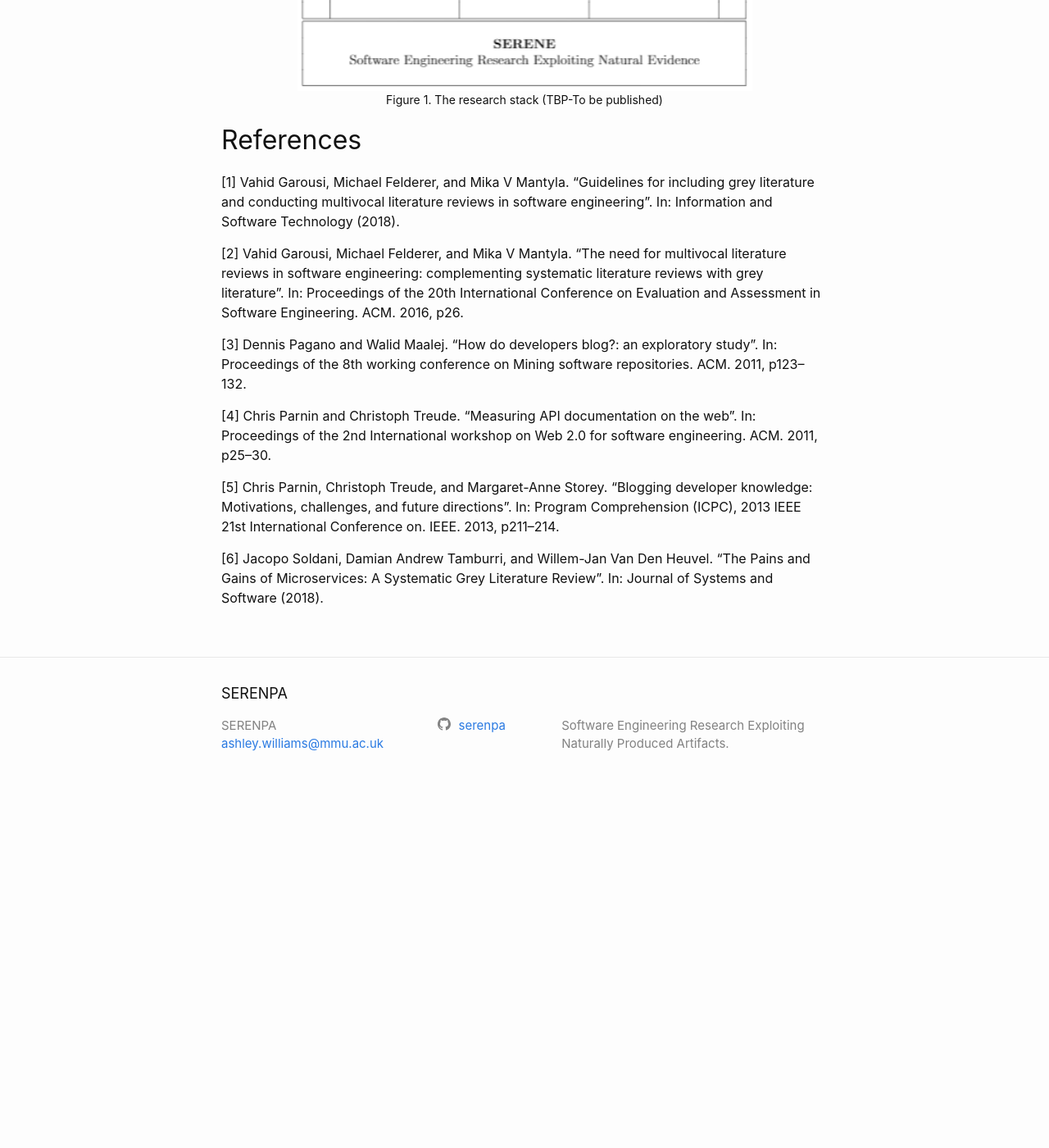
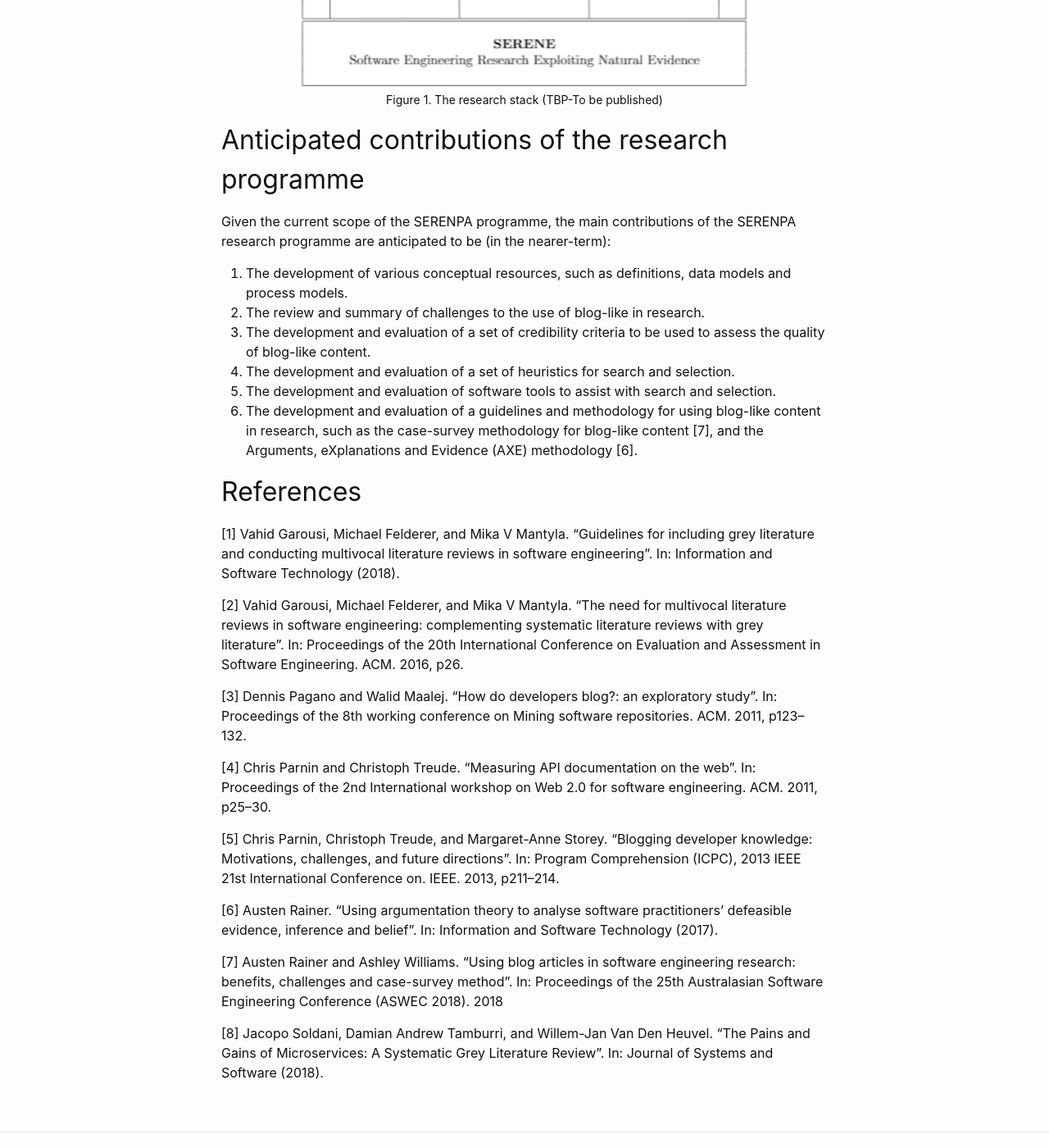
Before and after one commit to serenpa/serenpa.github.io, a Jekyll site: the page built from 0_research.markdown, in a window 1280 px wide and 1400 px high, scrolled down 3405 px. Shown: the whole window at 82% size. Built offline with Jekyll 4.4.1, drawn with Linux system fonts in a browser that asks for light colours; before the commit the page ends 4384 px from its top, so only the background shows below that; some of the changed text lies outside the part shown.

Commit message:
Moved over all of the research section

```diff
--- a/0_research.markdown
+++ b/0_research.markdown
@@ -4,7 +4,7 @@ title: Research
 permalink: /research/
 ---
 
-There is an emerging body of software engineering research (e.g. [1, 2, 6] that argues for the benefits of including grey literature in research: for example, that grey literature helps bridge the gap between practice and research, promotes the voice of the practitioner, and helps to better incorporate context. There are also concerns about the use of grey literature in research; for example, concerns about the ability to quality-assure content that is more likely to be subjective and therefore bias. There may also be misconceptions around the status of grey literature, for example whether a grey literature review (GLR) is treating grey literature with the same evidential value as the primary studies of a Systematic Literature Review (SLR).
+There is an emerging body of software engineering research (e.g. [1, 2, 8] that argues for the benefits of including grey literature in research: for example, that grey literature helps bridge the gap between practice and research, promotes the voice of the practitioner, and helps to better incorporate context. There are also concerns about the use of grey literature in research; for example, concerns about the ability to quality-assure content that is more likely to be subjective and therefore bias. There may also be misconceptions around the status of grey literature, for example whether a grey literature review (GLR) is treating grey literature with the same evidential value as the primary studies of a Systematic Literature Review (SLR).
 
 We are interested in a particular subset of grey literature, a subset we refer to as *blog-like content*. Some researchers (e.g. [5, 4, 3]) in software engineering have used blog-like content in their research. We use the term *blog-like content* because blogs and blog posts are good examples of the kinds of content we are interested in, however we do not intend to restrict our work only to blogs and blog posts. Being a subset of grey literature, we are aware that blog-like content inherits both the benefits and challenges of grey literature, for example that blog posts help incorporate the practitioner voice into research, that there are challenges with the quality-assurance of blog posts, and that there may be misconceptions that blog posts are being treated with the same evidential value as primary studies. Blog-like content may come with its own, additional benefits and challenges, for example the benefit of aggregating and triangulating the views of a particular blogger from multiple blog posts; and the challenges of using reader feedback to assess quality.
 
@@ -56,6 +56,16 @@ Figure 1 sketches the layers of research being undertaken in the current researc
 
 {% include image.html url="/assets/img/fig_1.PNG" description="Figure 1. The research stack (TBP-To be published)" %}
 
+## Anticipated contributions of the research programme
+Given the current scope of the SERENPA programme, the main contributions of the SERENPA research programme are anticipated to be (in the nearer-term):
+
+1. The development of various conceptual resources, such as definitions, data models and process models.
+2. The review and summary of challenges to the use of blog-like in research.
+3. The development and evaluation of a set of credibility criteria to be used to assess the quality of blog-like content.
+4. The development and evaluation of a set of heuristics for search and selection.
+5. The development and evaluation of software tools to assist with search and selection.
+6. The development and evaluation of a guidelines and methodology for using blog-like content in research, such as the case-survey methodology for blog-like content [7], and the Arguments, eXplanations and Evidence (AXE) methodology [6].
+
 ## References
 [1] Vahid Garousi, Michael Felderer, and Mika V Mantyla. “Guidelines for including grey literature and conducting multivocal literature reviews in software engineering”. In: Information and Software Technology (2018).
 
@@ -67,24 +77,12 @@ Figure 1 sketches the layers of research being undertaken in the current researc
 
 [5] Chris Parnin, Christoph Treude, and Margaret-Anne Storey. “Blogging developer knowledge: Motivations, challenges, and future directions”. In: Program Comprehension (ICPC), 2013 IEEE 21st International Conference on. IEEE. 2013, p211–214.
 
-[6] Jacopo Soldani, Damian Andrew Tamburri, and Willem-Jan Van Den Heuvel. “The Pains and Gains of Microservices: A Systematic Grey Literature Review”. In: Journal of Systems and Software (2018).
+[6] Austen Rainer. “Using argumentation theory to analyse software practitioners’ defeasible evidence, inference and belief”. In: Information and Software Technology (2017).
 
+[7] Austen Rainer and Ashley Williams. “Using blog articles in software engineering research: benefits, challenges and case-survey method”. In: Proceedings of the 25th Australasian Software Engineering Conference (ASWEC 2018). 2018
 
-<!--
+[8] Jacopo Soldani, Damian Andrew Tamburri, and Willem-Jan Van Den Heuvel. “The Pains and Gains of Microservices: A Systematic Grey Literature Review”. In: Journal of Systems and Software (2018).
 
-
-
-\section{Anticipated contributions of the research programme}
-Given the current scope of the SERENE programme, the main contributions of the SERENCE research programme are anticipated to be (in the nearer--term):
-\begin{enumerate}
-    \item The development of various conceptual resources, such as definitions, data models and process models;
-    \item The review and summary of challenges to the use of blog--like in research.
-    \item The development and evaluation of a set of credibility criteria to be used to assess the quality of blog--like content;
-    \item The development and evaluation of a set of heuristics for search and selection;
-    \item The development and evaluation of software tools to assist with search and selection;
-    \item The development and evaluation of a guidelines and methodology for using blog--like content in research, such as the case--survey methodology for blog--like content \cite{rainerASWEC2018}, and the Arguments, eXplanations and Evidence (AXE) methodology \cite{rainer2017using};
-\end{enumerate}
- -->
 
 
 
```
